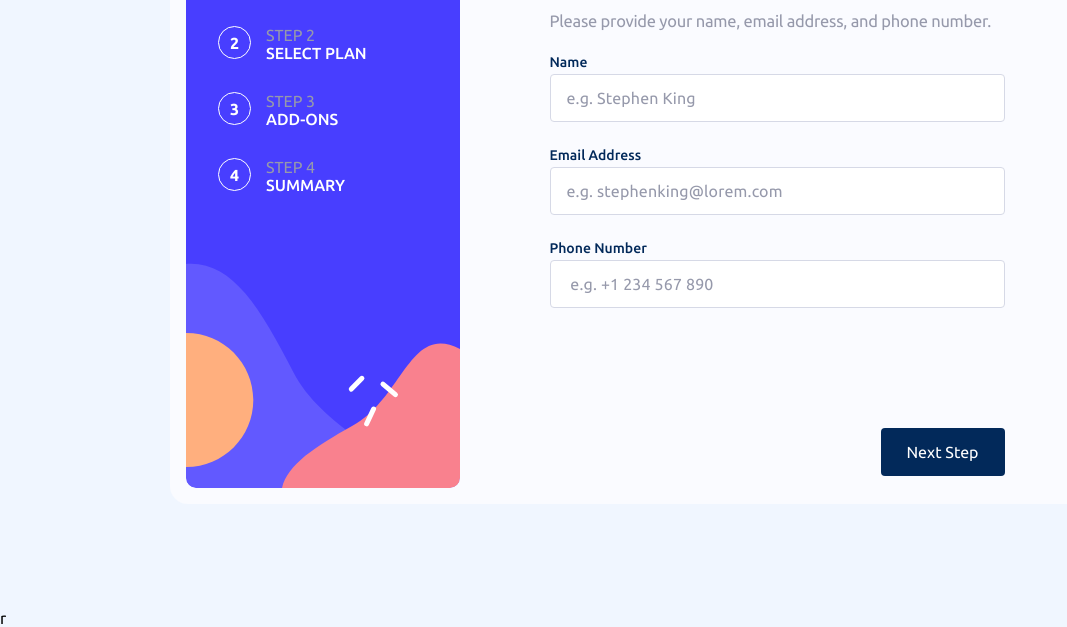
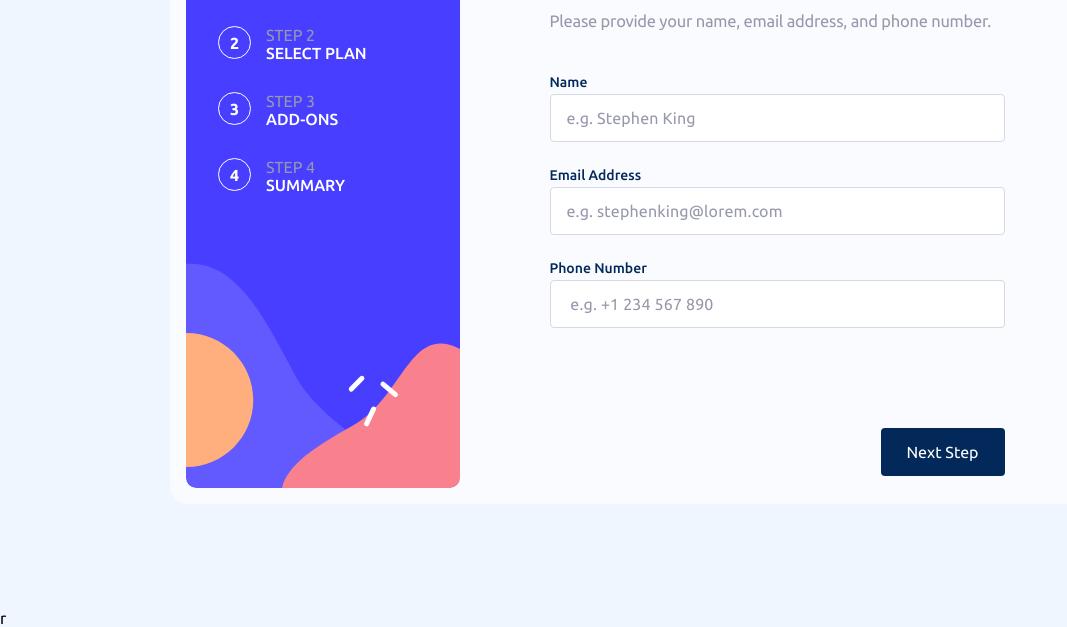
Before and after one commit to GustavoSDS/multi-step-form-main, a website: page index.html in a window 1280 px wide. Shown: the part 201-828 px from the top of the page, without its empty margins (0-1067 px from the left). Drawn offline with Linux system fonts and the light colour scheme.

Commit message:
change styles margin in labels section personal info

```diff
--- a/sass/_personal_info.sass
+++ b/sass/_personal_info.sass
@@ -43,3 +43,6 @@
             height: 48px
             &::placeholder
                 letter-spacing: 0.01em
+        &__label
+            &:nth-child(1)
+                margin-top: 20px
```
Also changed, not shown: css/styles.css.
